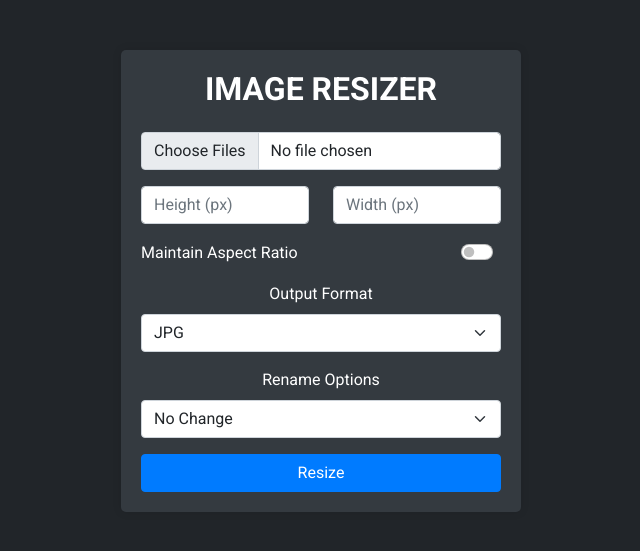
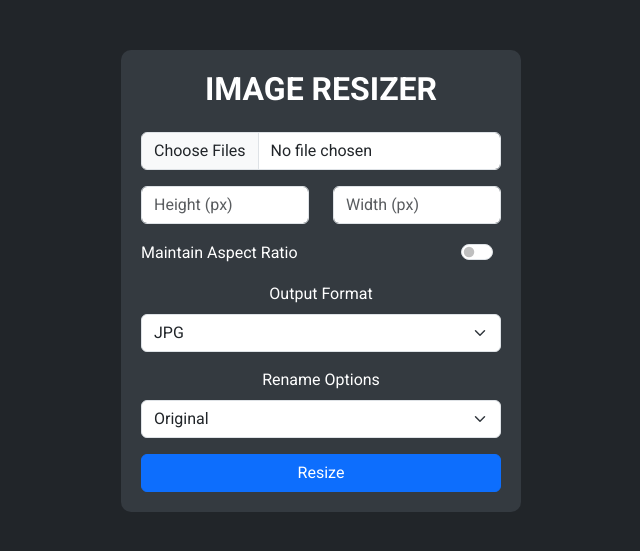
Before and after one commit to furlanov/imageresize, a Flask app: page / in a window 1280 px wide. Shown: the top 551 px of the page, without its empty margins (319-959 px from the left). Run offline with Flask 3, Linux system fonts and the light colour scheme.

Commit message:
Improvements

```diff
--- a/app.py
+++ b/app.py
@@ -1,5 +1,6 @@
 from flask import Flask, request, send_file, render_template
 from PIL import Image
+import datetime
 import zipfile
 import secrets
 import io
@@ -17,6 +18,9 @@ def get_renamed_image_filename(image, img, output_format, rename_format):
     if rename_format == 'add_resolution':
         width, height = img.size
         return f'{original_name}_{width}x{height}.{output_format}'
+    if rename_format == 'add_date':
+        current_date = datetime.date.today()
+        return f'{original_name}_{current_date.strftime("%d_%m_%Y")}.{output_format}'
     else:
         return f'{original_name}.{output_format}'
 
--- a/static/styles.css
+++ b/static/styles.css
@@ -9,28 +9,16 @@ body {
     margin: 50px auto;
     padding: 20px;
     background-color: #343a40;
-    border-radius: 5px;
-    box-shadow: 0 0 10px rgba(0, 0, 0, 0.1);
+    border-radius: 10px;
     text-align: center;
 }
 
 .title {
     font-size: 2rem;
     font-weight: 700;
-    margin-bottom: 20px;
-}
-
-.form-check-label {
-    color: #fff;
-}
-
-.aspect-ratio-switch {
-    margin-bottom: 1rem;
 }
 
 .btn-primary {
-    background-color: #007bff;
-    border-color: #007bff;
     width: 100%;
 }
 
@@ -40,7 +28,3 @@ body {
     background-color: #0069d9;
     border-color: #0062cc;
 }
-
-.form-control:focus {
-    box-shadow: 0 0 0 0.25rem rgba(0, 123, 255, 0.25);
-}
--- a/templates/index.html
+++ b/templates/index.html
@@ -2,10 +2,11 @@
 <html lang="en">
 
 <head>
+    <title>Image Resize</title>
     <meta charset="UTF-8">
     <meta name="viewport" content="width=device-width, initial-scale=1.0">
-    <title>Image Resize</title>
-    <link rel="stylesheet" href="https://unpkg.com/bootstrap@5.1.3/dist/css/bootstrap.min.css">
+    <link href="https://cdn.jsdelivr.net/npm/bootstrap@5.3.0-alpha3/dist/css/bootstrap.min.css" rel="stylesheet"
+        integrity="sha384-KK94CHFLLe+nY2dmCWGMq91rCGa5gtU4mk92HdvYe+M/SXH301p5ILy+dN9+nJOZ" crossorigin="anonymous">
     <link rel="stylesheet" href="https://fonts.googleapis.com/css?family=Roboto:300,400,500,700&display=swap">
     <link rel="stylesheet" href="{{ url_for('static', filename='styles.css') }}">
 </head>
@@ -19,8 +20,8 @@
             </div>
             <div class="form-group row mb-3">
                 <div class="col">
-                    <input type="number" id="height" name="height" class="form-control" required
-                        onchange="toggleAspectRatio()" placeholder="Height (px)" min="0" max="10000">
+                    <input type="number" id="height" name="height" class="form-control" placeholder="Height (px)"
+                        required min="0" max="10000">
                 </div>
                 <div class="col">
                     <input type="number" id="width" name="width" class="form-control" placeholder="Width (px)" required
@@ -35,29 +36,25 @@
                 </div>
             </div>
             <div class="mb-3">
-                <label for="rename-format" class="form-label">Output Format</label>
+                <label for="output-format" class="form-label">Output Format</label>
                 <select id="output-format" name="output-format" class="form-select">
                     <option value="jpg">JPG</option>
                     <option value="png">PNG</option>
                     <option value="ico">ICO</option>
                     <option value="gif">GIF</option>
-                    <option value="jpeg">JPEG</option>
                 </select>
             </div>
             <div class="mb-3">
                 <label for="rename-format" class="form-label">Rename Options</label>
                 <select id="rename-format" name="rename-format" class="form-select">
-                    <option value="no_change">No Change</option>
-                    <option value="add_resolution">Add Resolution</option>
+                    <option value="no_change">Original</option>
+                    <option value="add_resolution">Original + Resolution</option>
+                    <option value="add_date">Original + Date</option>
                 </select>
             </div>
             <button type="submit" class="btn btn-primary">Resize</button>
         </form>
     </div>
-
-    <script src="https://code.jquery.com/jquery-3.6.0.min.js"></script>
-    <script src="https://unpkg.com/@popperjs/core@2.11.6/dist/umd/popper.min.js"></script>
-    <script src="https://unpkg.com/bootstrap@5.1.3/dist/js/bootstrap.min.js"></script>
     <script src="{{ url_for('static', filename='scripts.js') }}"></script>
 </body>
 
```
